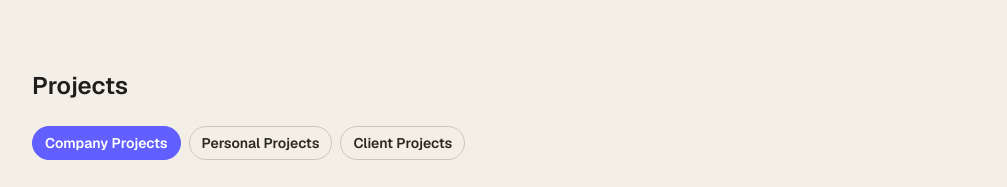
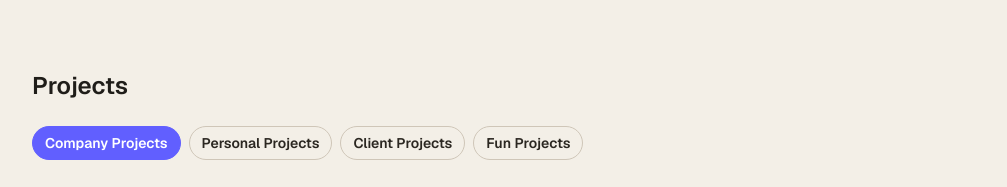
Before and after one commit to me-alen/portfolio, a Next.js app: page / in a window 1280 px wide. Shown: the part 2020-2207 px from the top of the page, without its empty margins (136-1143 px from the left). Built offline with nearby package versions, Linux system fonts and the light colour scheme.

Commit message:
Add fun projects section to portfolio, including project details and links. Updated ProjectsSection component to support new project category and modified page layout to display fun projects.

```diff
--- a/app/components/ProjectsSection.tsx
+++ b/app/components/ProjectsSection.tsx
@@ -7,6 +7,7 @@ type ProjectsSectionProps = {
   companyProjects: ProjectItem[];
   personalProjects: ProjectItem[];
   clientProjects: ProjectItem[];
+  funProjects: ProjectItem[];
 };
 
 const projectGroups = [
@@ -22,12 +23,17 @@ const projectGroups = [
     label: "Client Projects",
     key: "client",
   },
+  {
+    label: "Fun Projects",
+    key: "fun",
+  },
 ] as const;
 
 export default function ProjectsSection({
   companyProjects,
   personalProjects,
   clientProjects,
+  funProjects,
 }: ProjectsSectionProps) {
   const [activeGroup, setActiveGroup] = useState<
     (typeof projectGroups)[number]["key"]
@@ -67,7 +73,9 @@ export default function ProjectsSection({
       ? companyProjects
       : activeGroup === "personal"
         ? personalProjects
-        : clientProjects;
+        : activeGroup === "client"
+          ? clientProjects
+          : funProjects;
 
   return (
     <section id="projects" className="mb-14 sm:mb-20">
@@ -122,6 +130,30 @@ export default function ProjectsSection({
                 </span>
               ))}
             </div>
+            {project.githubUrl || project.liveUrl ? (
+              <div className="mt-4 flex flex-wrap gap-4">
+                {project.liveUrl ? (
+                  <a
+                    href={project.liveUrl}
+                    target="_blank"
+                    rel="noopener noreferrer"
+                    className="text-sm font-semibold text-indigo-400 transition-colors hover:text-indigo-300"
+                  >
+                    Live site
+                  </a>
+                ) : null}
+                {project.githubUrl ? (
+                  <a
+                    href={project.githubUrl}
+                    target="_blank"
+                    rel="noopener noreferrer"
+                    className="text-sm font-semibold text-indigo-400 transition-colors hover:text-indigo-300"
+                  >
+                    View repo
+                  </a>
+                ) : null}
+              </div>
+            ) : null}
           </article>
         ))}
       </div>
--- a/app/data/portfolio.ts
+++ b/app/data/portfolio.ts
@@ -10,6 +10,8 @@ export type ProjectItem = {
   description: string;
   stack: string[];
   period: string;
+  githubUrl?: string;
+  liveUrl?: string;
 };
 
 export type EducationItem = {
@@ -138,6 +140,27 @@ export const companyProjects: ProjectItem[] = [
   },
 ];
 
+export const funProjects: ProjectItem[] = [
+  {
+    title: "DVD Bounce",
+    description:
+      "A nostalgic DVD-logo bounce animation project focused on smooth movement, timing, and playful visual behavior.",
+    stack: ["JavaScript", "TypeScript", "CSS", "HTML"],
+    period: "Fun Project",
+    githubUrl: "https://github.com/me-alen/dvd-bounce",
+    liveUrl: "https://dvd-bounce-mu.vercel.app",
+  },
+  {
+    title: "Sand Drop",
+    description:
+      "A creative React/TypeScript sandbox project focused on experimentation with UI behavior, visuals, and interaction ideas.",
+    stack: ["TypeScript", "React", "SCSS"],
+    period: "Fun Project",
+    githubUrl: "https://github.com/me-alen/sand-drop",
+    liveUrl: "https://sand-drop.vercel.app",
+  },
+];
+
 export const education: EducationItem[] = [
   {
     degree: "B Tech in Computer Science Engineering",
--- a/app/page.tsx
+++ b/app/page.tsx
@@ -15,6 +15,7 @@ import {
   clientProjects,
   education,
   experience,
+  funProjects,
   personalProjects,
   profile,
   skills,
@@ -37,6 +38,7 @@ export default function Home() {
           companyProjects={companyProjects}
           personalProjects={personalProjects}
           clientProjects={clientProjects}
+          funProjects={funProjects}
         />
         <ContactSection
           email={contact.email}
```
